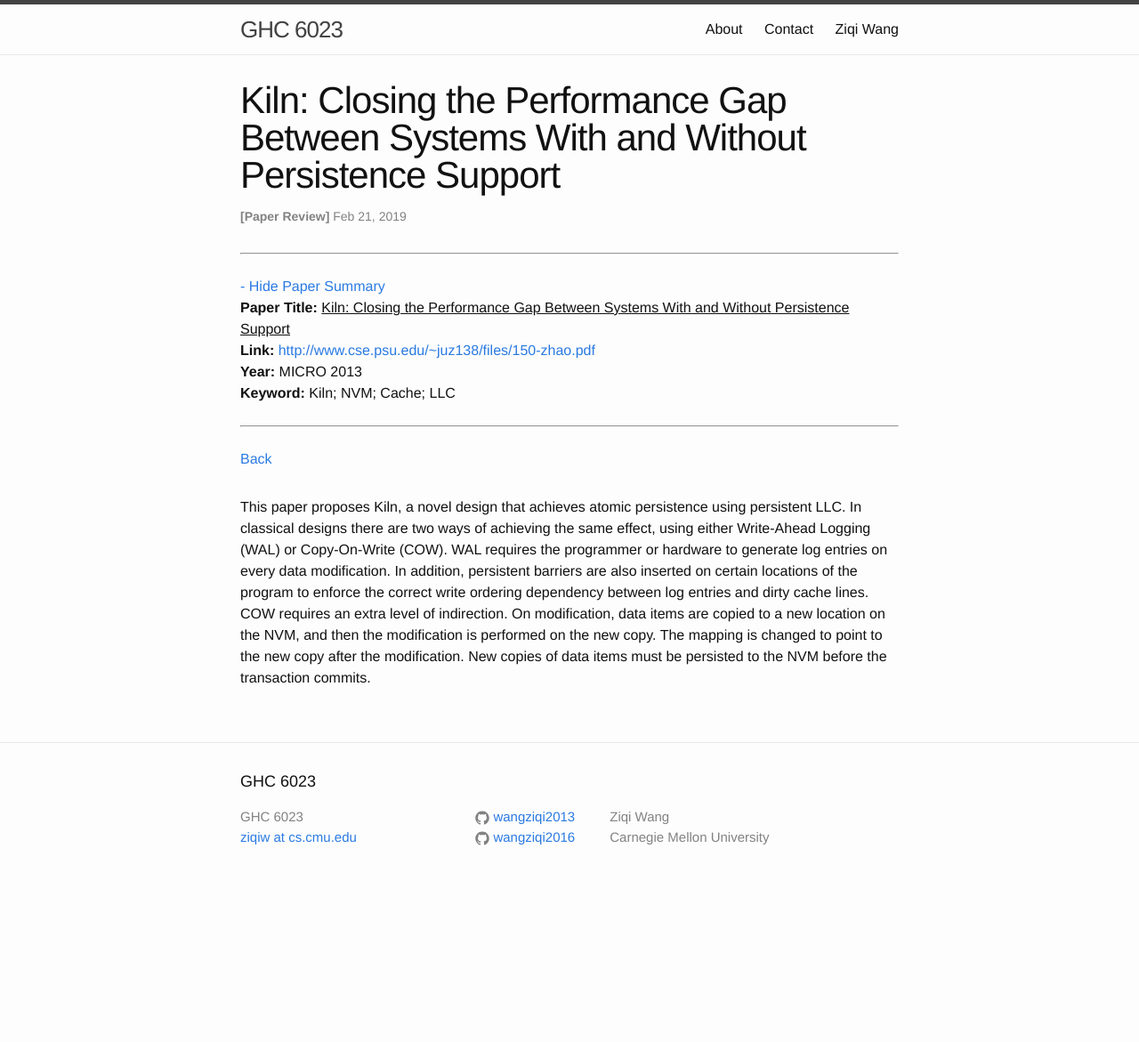
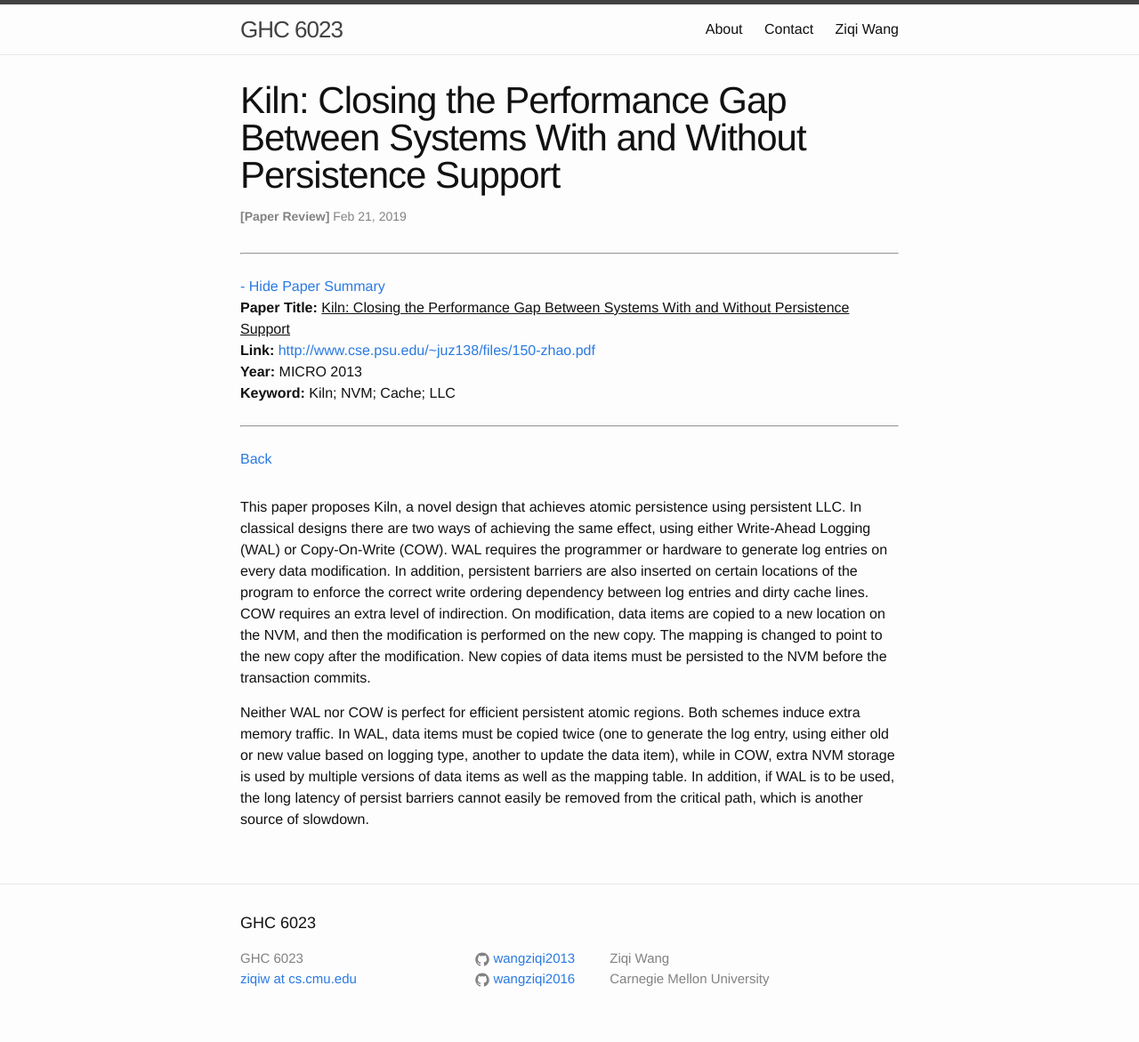
Before and after one commit to wangziqi2013/wangziqi2013.github.io, a Jekyll site: the page built from _posts/2019-02-20-kiln.markdown, in a window 1280 px wide. Shown: the whole page at 89% size. Built offline with Jekyll 4.4.1, drawn with Linux system fonts in a browser that asks for light colours; before the commit the page ends 1012 px from its top, so only the background shows below that.

Commit message:
Adding slowdown

```diff
--- a/_posts/2019-02-20-kiln.markdown
+++ b/_posts/2019-02-20-kiln.markdown
@@ -20,3 +20,9 @@ on certain locations of the program to enforce the correct write ordering depend
 lines. COW requires an extra level of indirection. On modification, data items are copied to a new location on the NVM,
 and then the modification is performed on the new copy. The mapping is changed to point to the new copy after the modification.
 New copies of data items must be persisted to the NVM before the transaction commits.
+
+Neither WAL nor COW is perfect for efficient persistent atomic regions. Both schemes induce extra memory traffic. In WAL,
+data items must be copied twice (one to generate the log entry, using either old or new value based on logging type, another
+to update the data item), while in COW, extra NVM storage is used by multiple versions of data items as well as the mapping
+table. In addition, if WAL is to be used, the long latency of persist barriers cannot easily be removed from the critical
+path, which is another source of slowdown.
```
